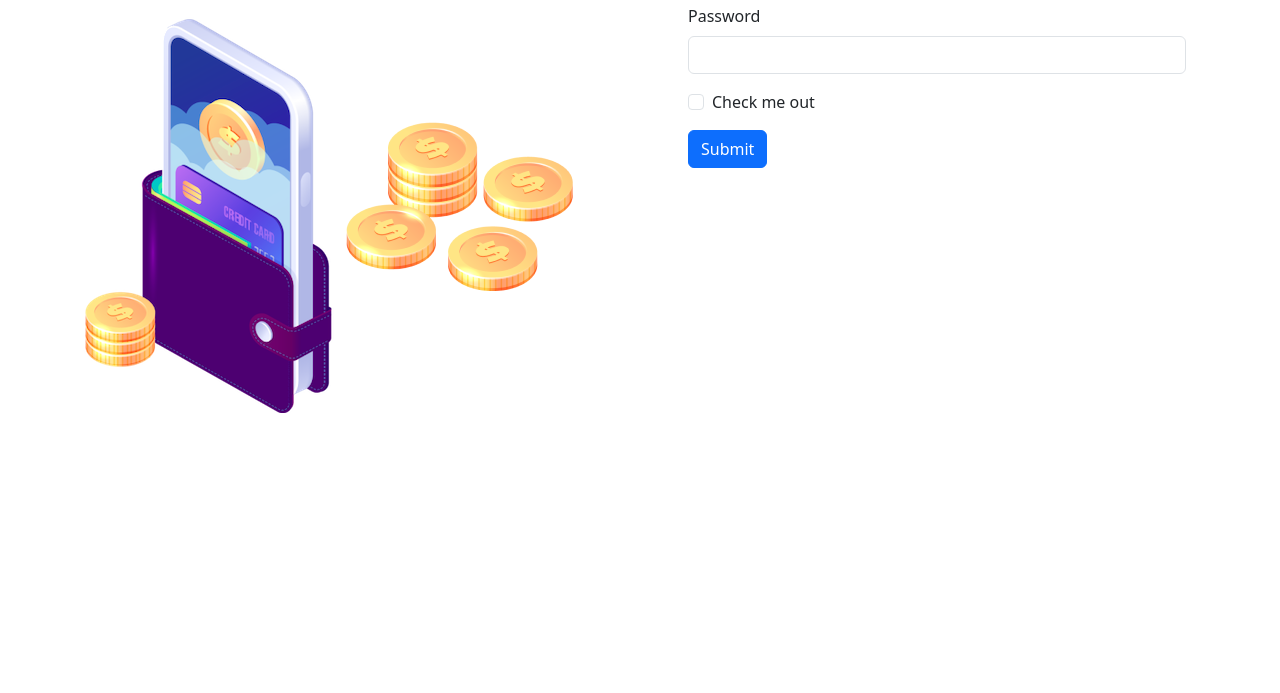
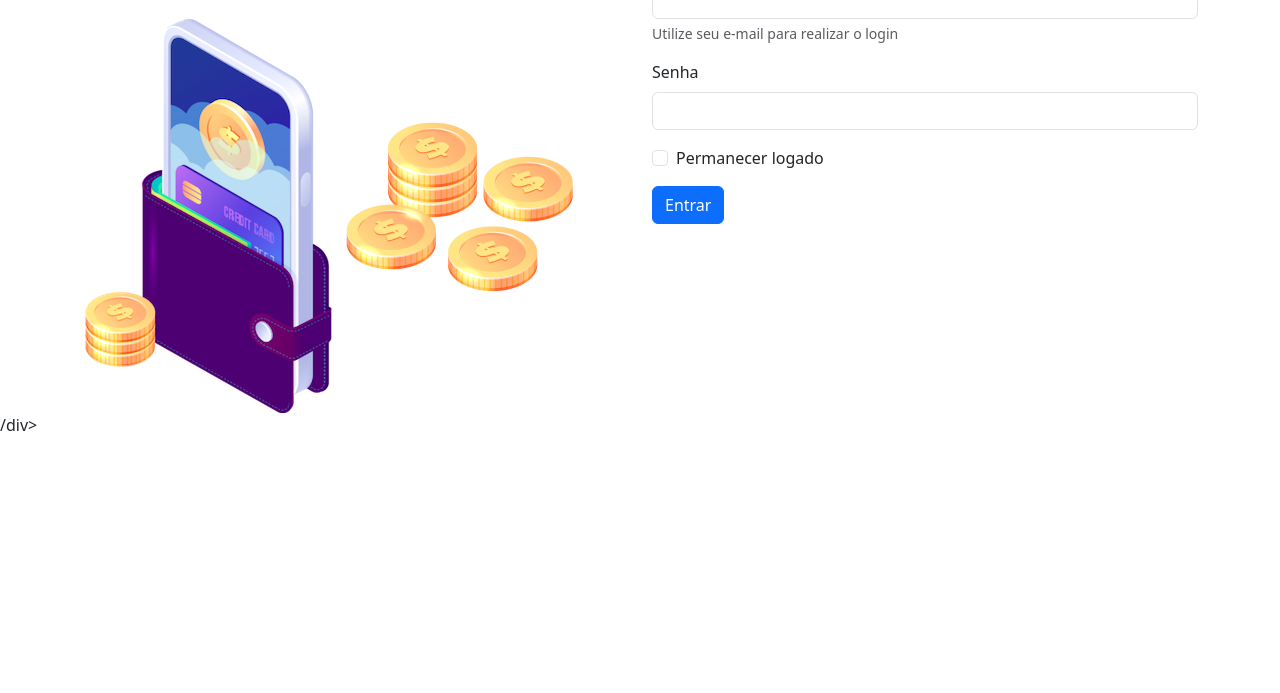
Before and after one commit to PauloMellos/Nikel-Growdev, a plain HTML site: page public/index.html in a window 1280 px wide. Shown: the part 107-800 px from the top of the page. Drawn offline with nearby package versions, Linux system fonts and the light colour scheme.

Commit message:
add div form

```diff
--- a/public/index.html
+++ b/public/index.html
@@ -29,31 +29,34 @@
                           <div class="col">
                             <img src="./assets/images/nikel-logo.png" alt="logo nikel" class="img-fluid" srcset="">
 
-                           </div>
+                            </div>
+                          </div>
+                        </div>
                       <div class="row">
                         <div class="col">
                           <form>
                             <div class="mb-3">
                               <label for="exampleInputEmail1" class="form-label">Email </label>
                               <input type="email" class="form-control" id="exampleInputEmail1" aria-describedby="emailHelp">
-                              <div id="emailHelp" class="form-text">We'll never share your email with anyone else.</div>
+                              <div id="emailHelp" class="form-text">Utilize seu e-mail para realizar o login </div>
                             </div>
                             <div class="mb-3">
-                              <label for="exampleInputPassword1" class="form-label">Password</label>
+                              <label for="exampleInputPassword1" class="form-label">Senha</label>
                               <input type="password" class="form-control" id="exampleInputPassword1">
                             </div>
                             <div class="mb-3 form-check">
                               <input type="checkbox" class="form-check-input" id="exampleCheck1">
-                              <label class="form-check-label" for="exampleCheck1">Check me out</label>
+                              <label class="form-check-label" for="exampleCheck1">Permanecer logado</label>
                             </div>
-                            <button type="submit" class="btn btn-primary">Submit</button>
+                            <button type="submit" class="btn btn-primary">Entrar</button>
                           </form>
-
-                        </div>
                         </div>
                       </div>
                     </div>
+                  </div>
                 </div>
+              </div>
+            /div>
           </div>
      </main>
 </body>
```
